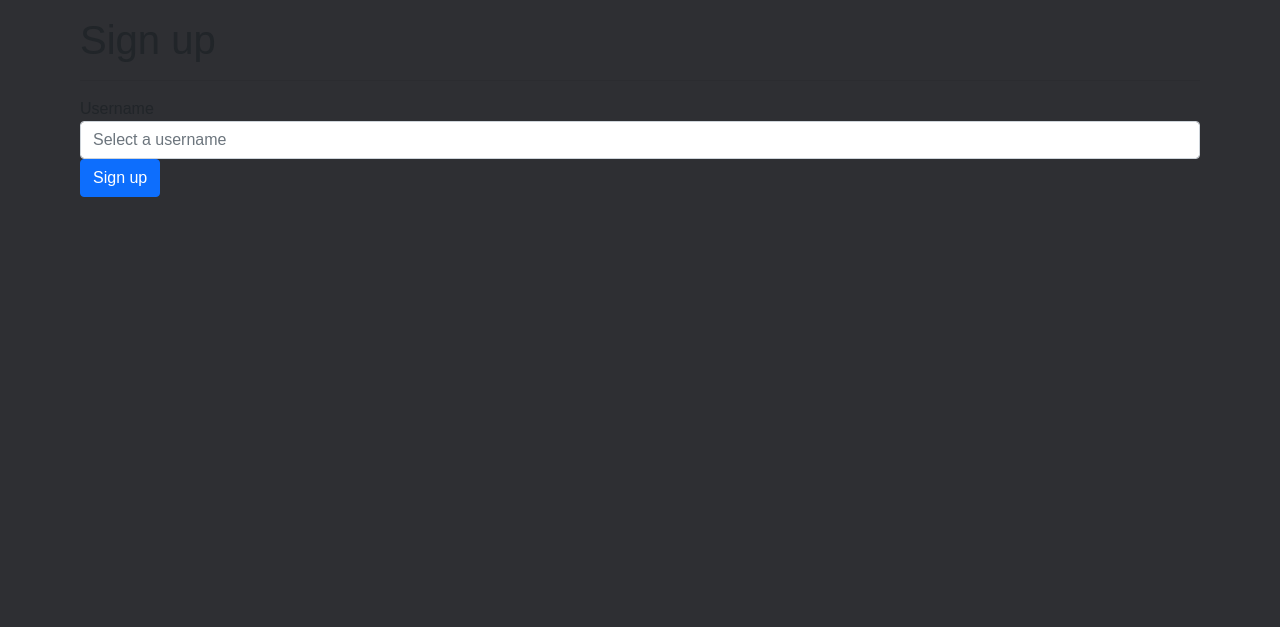
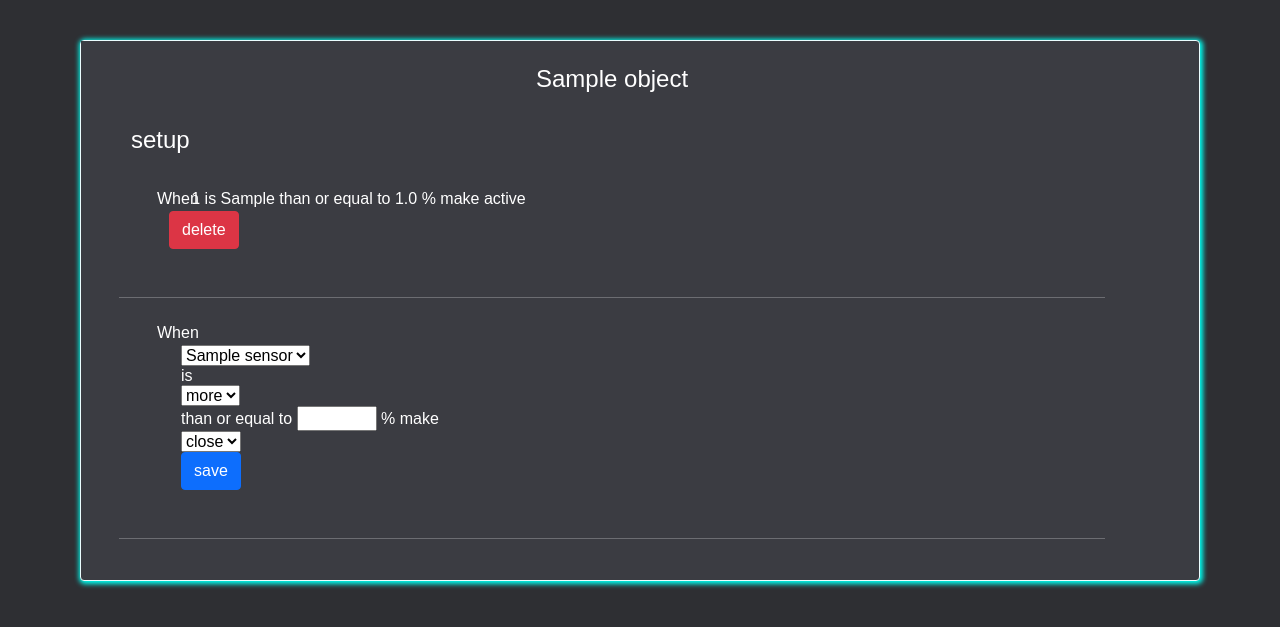
Before and after one commit to proudkittapa/Window62, a Flask app: page /object/1/setup in a window 1280 px wide. Shown: the top 627 px of the page. Run offline with Flask 2, Linux system fonts and the light colour scheme; tables that the repository leaves empty hold one stand-in row (values such as "Sample post").

Commit message:
delete and add setup

```diff
--- a/app.py
+++ b/app.py
@@ -96,8 +96,9 @@ def on_connect(client, userdata, flags, rc):
     client.subscribe("WindowTemp")
     client.subscribe("WindowHumidity")
     client.subscribe("WindowPM25")
-    client.subscribe("WindowStatus")
-    client.subscribe("CurtainStatus")
+    # client.subscribe("WindowStatus")
+    # client.subscribe("CurtainStatus")
+    client.subscribe("Start")
 
 def on_message(client, userdata, msg):
     print(msg.topic+" "+str(msg.payload.decode()) + '\n')
@@ -129,16 +130,10 @@ def on_message(client, userdata, msg):
         print("PM25", msg.payload.decode())
         global pm25Data
         pm25Data = message
-    elif msg.topic == "WindowStatus":
-        print("window status", msg.payload.decode())
-        if message == "close" or message == "open":
-            status(1, message)
-    elif msg.topic == "CurtainStatus":
-        print("window status", msg.payload.decode())
-        if message == "close" or message == "open":
-            status(2, message)
-    # global testData
-    # testData = str(msg.payload.decode())
+    elif msg.topic == "Start":
+        print("start here")
+        start()
+
 
 def on_disconnect(client, userdata, rc):
     print("Closing data file...")
@@ -201,28 +196,56 @@ def changeStatus(id):
     db.session.commit()
     return render_template("status.html")
 
+def start():
+    objects = Object.query.all()
+    print("objects:", objects)
+    for obj in objects:
+        topic = obj.obj_name+"Cmd"
+        result = client2.publish(topic, obj.obj_status)
+        print("result pub:", result, topic, obj.obj_status)
+
 @app.route("/object/<int:id>/status/<status>")
 def status(id, status):
     object = Object.query.filter_by(obj_id=id).first()
     with app.app_context():
-        if object.obj_status != status:
-            topic = object.obj_name+"Cmd"
-            result = client2.publish(topic, status)
-            print("result pub:", result, topic, status)
-            object.obj_status = status
-            transaction = transaction_obj(obj_id=object.obj_id, obj_status=status)
-            db.session.add(transaction)
-            db.session.commit()
+        topic = object.obj_name+"Cmd"
+        result = client2.publish(topic, status)
+        print("result pub:", result, topic, status)
+        object.obj_status = status
+        transaction = transaction_obj(obj_id=object.obj_id, obj_status=status)
+        db.session.add(transaction)
+        db.session.commit()
         return render_template("status.html")
 
-@app.route("/object/<int:id>/setup", methods=["GET", "POST"])
+@app.route("/object/<int:id>/setup", methods=["GET", "POST", "DELETE"])
 def save_setup(id):
+    print("method", request.method)
     if request.method == "POST":
         req = request.form
-        username = req.get("username")
-        print(username)
+        # print("heeeeeree",req.get("id"))
+        setup = object_setup(obj_id=id, obj_setup_value=req.get("value"), obj_setup_sign=req.get("sign"), obj_setup_status=req.get("status"))
+        print(setup)
+        db.session.add(setup)
+        db.session.commit()
+    object_name = Object.query.filter_by(obj_id=id).first()
+    sensors = Sensor.query.filter_by(obj_id=id).all()
+    print("sensors", sensors)
+    name = object_name.obj_name
+    # name = "test"
+    objects = object_setup.query.filter_by(obj_id=id).all()
+    return render_template("setup.html",id=id, objects=objects, name=name, sensors=sensors)
 
-    return render_template("setup.html",id=id)
+@app.route("/object/<int:id>/setup/delete/<int:setup_id>", methods=["GET"])
+def delete_setup(id, setup_id):
+    object_setup.query.filter(object_setup.obj_setup_id==setup_id).delete()
+    db.session.commit()
+    object_name = Object.query.filter_by(obj_id=id).first()
+    sensors = Sensor.query.filter_by(obj_id=id).all()
+    print("sensors", sensors)
+    name = object_name.obj_name
+    # name = "test"
+    objects = object_setup.query.filter_by(obj_id=id).all()
+    return render_template("setup.html",id=id, objects=objects, name=name, sensors=sensors)
 
 
 if __name__ == '__main__':
--- a/static/css/main.css
+++ b/static/css/main.css
@@ -51,7 +51,7 @@ td {
     padding-right: 50px;
 }
 .card-height{
-    height: 500px;
+    height: 99%;
 }
 .card-object{
     width: 95%;
--- a/templates/setup.html
+++ b/templates/setup.html
@@ -2,40 +2,90 @@
 
 {% block head %}
 <title>Window62</title>
-<meta http-equiv="refresh" content="5" >
-
 {% endblock %}
 
 {% block body %}
 <div class="container-fluid object-bar">
+  <br>
         <div class="row">
-    <div class="col">
+          <div class="box">
+            <div class="card card-height" >
+              <div class="card-object center"><br>
+                  <h4 class="card-title" >{{ name }}</h4>
+              </div>
+              <br>
+              <div class="card-object">
+                <h4 class="left">setup</h4>
+                <br>
+                <div class="row left">
+                      <div class="left" >
+                        {% for object in objects %}
+                              <h6 class="row" style="display: inline;">
+                                When  <h6 style="display: inline;">{{object.obj_id}}  </h6>
+                                is  <h6 style="display: inline;">{{object.obj_setup_sign}} </h6>
+                                than or equal to  <h6 style="display: inline;">{{object.obj_setup_value}}</h6> <span  style="display: inline;">%</span>
+                                make  <h6 style="display: inline;">{{object.obj_setup_status}} </h6>
+                                <div class="custom-select">
+                                  <a href="/object/{{object.obj_id}}/setup/delete/{{object.obj_setup_id}}"><button type="button" class="btn btn-danger">delete</button></a>
+                                </div>
+                              </h6>
 
-      <h1>Sign up</h1>
-      <hr>
-
-      <form action="/object/{{id}}/setup" method="POST">
-
-        <div class="form-group">
-          <label>Username</label>
-          <input type="text" class="form-control" id="username" name="username" placeholder="Select a username">
+                          <br>
+                          <br>
+                      </div><hr/>
+                      {% endfor %}
+                      <br>
                 </div>
 
-        <!-- <div class="form-group">
-          <label>Email</label>
-          <input type="email" class="form-control" id="email" name="email" placeholder="Enter your email">
+                <div class="row left">
+
+                  <div class="left" >
+
+                        <h6 class="row" style="display: inline;">
+                          When
+                          <form action="/object/{{id}}/setup" method="POST">
+                          <div class="custom-select" style="width:200px;">
+                            <select id="id" name="id">
+                              {% for sensor in sensors %}
+                              <option value="{{sensor.obj_id}}">{{ sensor.sensor_name }}</option>
+                              {% endfor %}
+                            </select>
+                          </div>
+                          is
+                          <div class="custom-select" style="width:200px;">
+                            <select name="sign">
+                              <option value="more">more</option>
+                              <option value="less">less</option>
+                            </select>
+                          </div>
+                          than or equal to
+                          <input type="number" style="width:80px; display: inline;"  min="0" max="100" name="value">
+                          <span  style="display: inline;">%</span>
+                          make
+                          <div class="custom-select" style="width:200px;">
+                            <select name="status">
+                              <option value="close">close</option>
+                              <option value="open">open</option>
+                            </select>
                           </div>
 
-        <div class="form-group">
-          <label>Password</label>
-          <input type="password" class="form-control" id="password" name="password" placeholder="Create a password">
-        </div> -->
-
-        <button type="submit" class="btn btn-primary">Sign up</button>
-
+                          <div class="custom-select">
+                            <button type="submit" class="btn btn-primary">save</button>
+                          </div>
                         </form>
 
+                        </h6>
+                    <br>
+                    <br>
+
                   </div>
+                <hr/>
+                <br>
+              </div>
+
+              </div>
+            </div>
+          <br>
         </div>
 </div>
 
```
Also changed, not shown: templates/object2.html (added, +67 -0 lines). Lines whose indentation alone changed are shown as unchanged.
